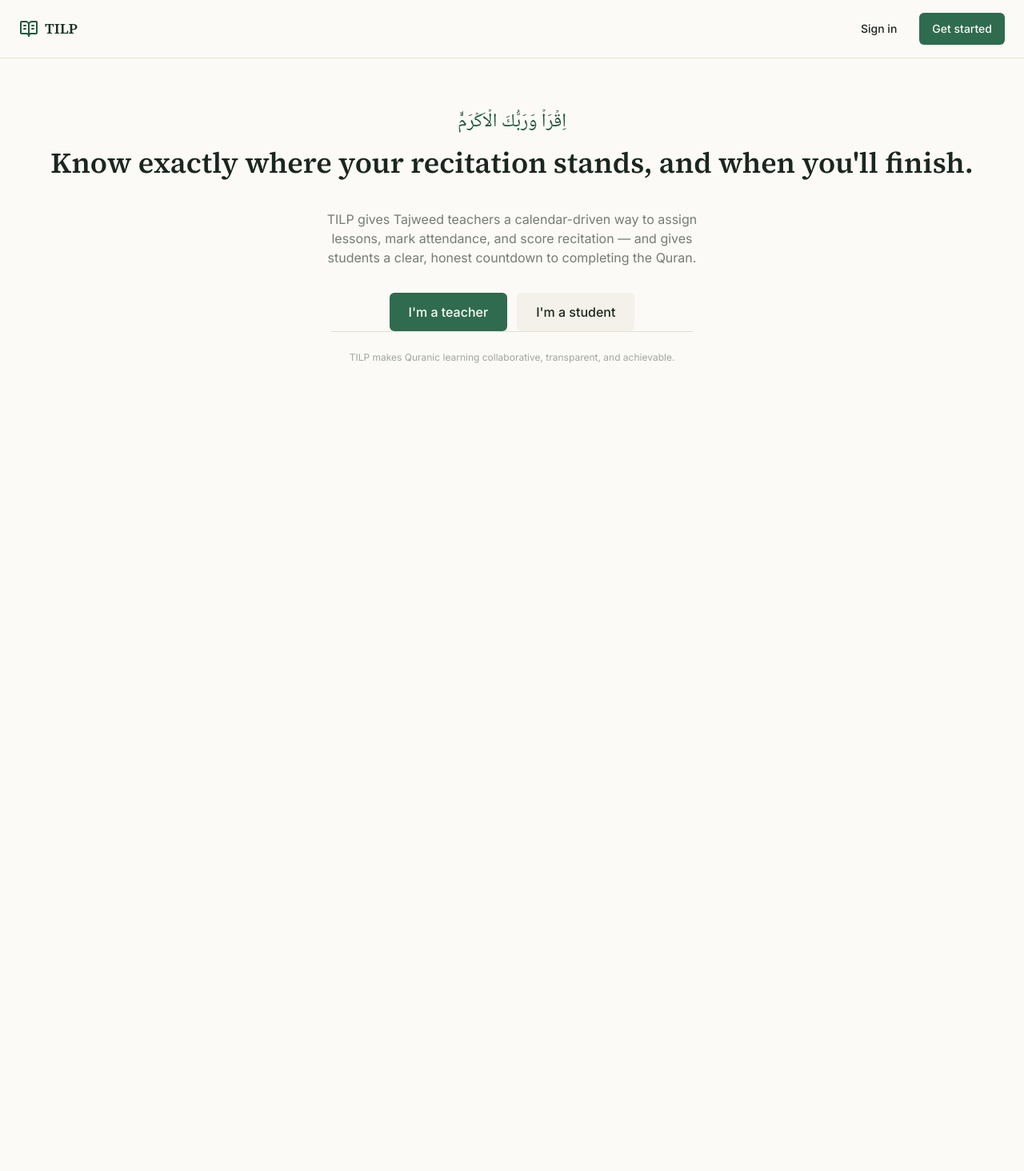
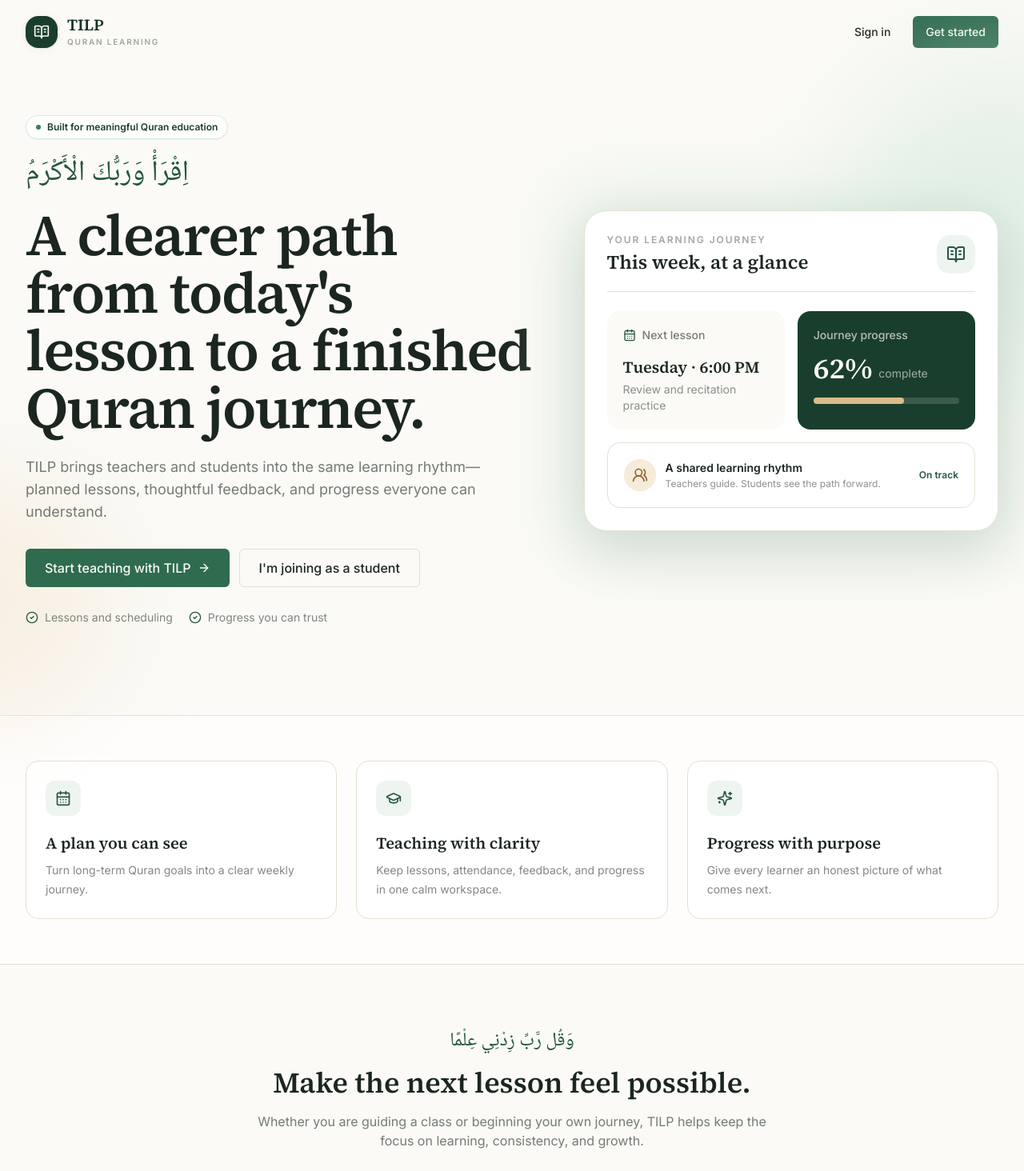
Before and after one commit to gux-htm/QuranLMS, a React (Vite) app: page / in a window 1280 px wide. Shown: the top 1464 px of the page at 80% size. Before the commit the page ends 800 px from the top, so only its background shows below. Built offline with nearby package versions, Linux system fonts and the light colour scheme.

Commit message:
feat(ui): redesign QuranLMS landing experience

```diff
--- a/src/pages/Landing.tsx
+++ b/src/pages/Landing.tsx
@@ -1,42 +1,123 @@
 import { useNavigate } from 'react-router-dom'
+import { ArrowRight, BookOpenText, CalendarDays, CheckCircle2, GraduationCap, Sparkles, UsersRound } from 'lucide-react'
 import { Button } from '@/components/ui/Button'
-import { BookOpenText } from 'lucide-react'
+
+const highlights = [
+  { icon: CalendarDays, title: 'A plan you can see', text: 'Turn long-term Quran goals into a clear weekly journey.' },
+  { icon: GraduationCap, title: 'Teaching with clarity', text: 'Keep lessons, attendance, feedback, and progress in one calm workspace.' },
+  { icon: Sparkles, title: 'Progress with purpose', text: 'Give every learner an honest picture of what comes next.' },
+]
 
 export function Landing() {
   const navigate = useNavigate()
 
   return (
-    <div className="min-h-screen bg-paper text-ink">
-      <nav className="flex items-center justify-between border-b border-line px-6 py-4">
-        <div className="flex items-center gap-2 font-display text-lg font-semibold text-green-900">
-          <BookOpenText className="h-6 w-6 text-green-700" />
-          TILP
-        </div>
-        <div className="flex gap-3">
+    <div className="min-h-screen overflow-hidden bg-paper text-ink">
+      <nav className="mx-auto flex max-w-7xl items-center justify-between px-5 py-5 sm:px-8">
+        <button onClick={() => navigate('/')} className="flex items-center gap-3 text-left">
+          <span className="flex h-10 w-10 items-center justify-center rounded-2xl bg-green-800 text-paper shadow-card">
+            <BookOpenText className="h-5 w-5" />
+          </span>
+          <span>
+            <span className="block font-display text-xl font-semibold leading-none text-green-900">TILP</span>
+            <span className="mt-1 block text-[10px] font-semibold uppercase tracking-[0.18em] text-ink/40">Quran learning</span>
+          </span>
+        </button>
+        <div className="flex items-center gap-1.5 sm:gap-3">
           <Button variant="ghost" onClick={() => navigate('/login')}>Sign in</Button>
-          <Button onClick={() => navigate('/signup')}>Get started</Button>
+          <Button onClick={() => navigate('/signup')} className="hidden sm:inline-flex">Get started</Button>
         </div>
       </nav>
 
-      <div className="flex flex-1 flex-col items-center justify-center px-6 py-16 text-center">
-        <div className="mb-3 font-arabic text-2xl text-green-700">اِقۡرَاۡ وَرَبُّكَ الۡاَكۡرَمُۙ</div>
-        <h1 className="mb-5 font-display text-4xl font-semibold leading-tight text-ink">
-          Know exactly where your recitation stands, and when you'll finish.
-        </h1>
-        <p className="mt-4 max-w-lg text-ink/60">
-          TILP gives Tajweed teachers a calendar-driven way to assign lessons, mark attendance, and score recitation — and gives
-          students a clear, honest countdown to completing the Quran.
-        </p>
+      <main>
+        <section className="relative mx-auto max-w-7xl px-5 pb-20 pt-10 sm:px-8 sm:pb-28 sm:pt-16">
+          <div className="pointer-events-none absolute -right-40 top-0 h-96 w-96 rounded-full bg-green-100/60 blur-3xl" />
+          <div className="pointer-events-none absolute -left-40 bottom-0 h-72 w-72 rounded-full bg-gold-100/70 blur-3xl" />
 
-        <div className="mt-8 flex gap-3">
-          <Button size="lg" onClick={() => navigate('/signup')}>I'm a teacher</Button>
-          <Button size="lg" variant="secondary" onClick={() => navigate('/enroll')}>I'm a student</Button>
-        </div>
+          <div className="relative grid items-center gap-12 lg:grid-cols-[1.1fr_0.9fr] lg:gap-16">
+            <div>
+              <div className="mb-6 inline-flex items-center gap-2 rounded-full border border-green-100 bg-white/80 px-3 py-1.5 text-xs font-semibold text-green-800 shadow-sm">
+                <span className="h-1.5 w-1.5 rounded-full bg-green-500" />
+                Built for meaningful Quran education
+              </div>
+              <div className="font-arabic text-3xl leading-relaxed text-green-700 sm:text-4xl">اِقْرَأْ وَرَبُّكَ الْأَكْرَمُ</div>
+              <h1 className="mt-5 max-w-3xl font-display text-5xl font-semibold leading-[1.04] tracking-tight text-ink sm:text-6xl lg:text-7xl">
+                A clearer path from today's lesson to a finished Quran journey.
+              </h1>
+              <p className="mt-6 max-w-2xl text-base leading-7 text-ink/60 sm:text-lg">
+                TILP brings teachers and students into the same learning rhythm—planned lessons, thoughtful feedback, and progress everyone can understand.
+              </p>
 
-        <footer className="mt-auto border-t border-line px-6 py-6 text-center text-xs text-ink/40">
-          TILP makes Quranic learning collaborative, transparent, and achievable.
-        </footer>
-      </div>
+              <div className="mt-8 flex flex-col gap-3 sm:flex-row">
+                <Button size="lg" onClick={() => navigate('/signup')} className="group w-full sm:w-auto">
+                  Start teaching with TILP
+                  <ArrowRight className="ml-2 h-4 w-4 transition-transform group-hover:translate-x-0.5" />
+                </Button>
+                <Button size="lg" variant="outline" onClick={() => navigate('/enroll')} className="w-full sm:w-auto">
+                  I'm joining as a student
+                </Button>
+              </div>
+              <div className="mt-7 flex flex-wrap gap-x-5 gap-y-2 text-sm text-ink/55">
+                <span className="inline-flex items-center gap-2"><CheckCircle2 className="h-4 w-4 text-green-700" /> Lessons and scheduling</span>
+                <span className="inline-flex items-center gap-2"><CheckCircle2 className="h-4 w-4 text-green-700" /> Progress you can trust</span>
+              </div>
+            </div>
+
+            <div className="relative mx-auto w-full max-w-xl lg:max-w-none">
+              <div className="absolute -inset-5 rounded-[2rem] bg-green-100/70 blur-2xl" />
+              <div className="relative overflow-hidden rounded-[1.75rem] border border-line bg-white p-5 shadow-[0_24px_70px_rgba(28,38,32,0.12)] sm:p-7">
+                <div className="flex items-center justify-between border-b border-line pb-5">
+                  <div>
+                    <p className="text-xs font-semibold uppercase tracking-[0.16em] text-ink/40">Your learning journey</p>
+                    <h2 className="mt-1 font-display text-2xl font-semibold">This week, at a glance</h2>
+                  </div>
+                  <div className="rounded-2xl bg-green-50 p-3 text-green-700"><BookOpenText className="h-6 w-6" /></div>
+                </div>
+                <div className="mt-6 grid gap-4 sm:grid-cols-2">
+                  <div className="rounded-2xl bg-paper p-5">
+                    <div className="flex items-center gap-2 text-sm font-medium text-ink/60"><CalendarDays className="h-4 w-4 text-green-700" /> Next lesson</div>
+                    <div className="mt-4 font-display text-xl font-semibold">Tuesday · 6:00 PM</div>
+                    <p className="mt-1 text-sm text-ink/50">Review and recitation practice</p>
+                  </div>
+                  <div className="rounded-2xl bg-green-800 p-5 text-paper">
+                    <div className="text-sm font-medium text-paper/70">Journey progress</div>
+                    <div className="mt-3 flex items-end gap-2"><span className="font-display text-4xl font-semibold">62%</span><span className="mb-1 text-sm text-paper/60">complete</span></div>
+                    <div className="mt-4 h-2 rounded-full bg-white/15"><div className="h-2 w-[62%] rounded-full bg-gold-300" /></div>
+                  </div>
+                </div>
+                <div className="mt-4 rounded-2xl border border-line p-5">
+                  <div className="flex items-center gap-3">
+                    <span className="flex h-10 w-10 items-center justify-center rounded-full bg-gold-100 text-gold-700"><UsersRound className="h-5 w-5" /></span>
+                    <div className="flex-1"><div className="text-sm font-semibold">A shared learning rhythm</div><div className="mt-0.5 text-xs text-ink/50">Teachers guide. Students see the path forward.</div></div>
+                    <span className="text-xs font-semibold text-green-700">On track</span>
+                  </div>
+                </div>
+              </div>
+            </div>
+          </div>
+        </section>
+
+        <section className="border-y border-line bg-white/70">
+          <div className="mx-auto grid max-w-7xl gap-6 px-5 py-14 sm:grid-cols-3 sm:px-8">
+            {highlights.map(({ icon: Icon, title, text }) => (
+              <div key={title} className="rounded-2xl border border-line bg-white p-6 transition-transform duration-200 hover:-translate-y-1 hover:shadow-card">
+                <span className="flex h-11 w-11 items-center justify-center rounded-xl bg-green-50 text-green-700"><Icon className="h-5 w-5" /></span>
+                <h3 className="mt-5 font-display text-xl font-semibold">{title}</h3>
+                <p className="mt-2 text-sm leading-6 text-ink/55">{text}</p>
+              </div>
+            ))}
+          </div>
+        </section>
+
+        <section className="mx-auto max-w-4xl px-5 py-20 text-center sm:px-8">
+          <p className="font-arabic text-2xl text-green-700">وَقُل رَّبِّ زِدْنِي عِلْمًا</p>
+          <h2 className="mt-4 font-display text-3xl font-semibold sm:text-4xl">Make the next lesson feel possible.</h2>
+          <p className="mx-auto mt-4 max-w-2xl text-ink/60">Whether you are guiding a class or beginning your own journey, TILP helps keep the focus on learning, consistency, and growth.</p>
+          <Button size="lg" onClick={() => navigate('/signup')} className="mt-7">Begin with TILP <ArrowRight className="ml-2 h-4 w-4" /></Button>
+        </section>
+      </main>
+
+      <footer className="border-t border-line px-5 py-8 text-center text-sm text-ink/45">TILP makes Quranic learning collaborative, transparent, and achievable.</footer>
     </div>
   )
 }
```
